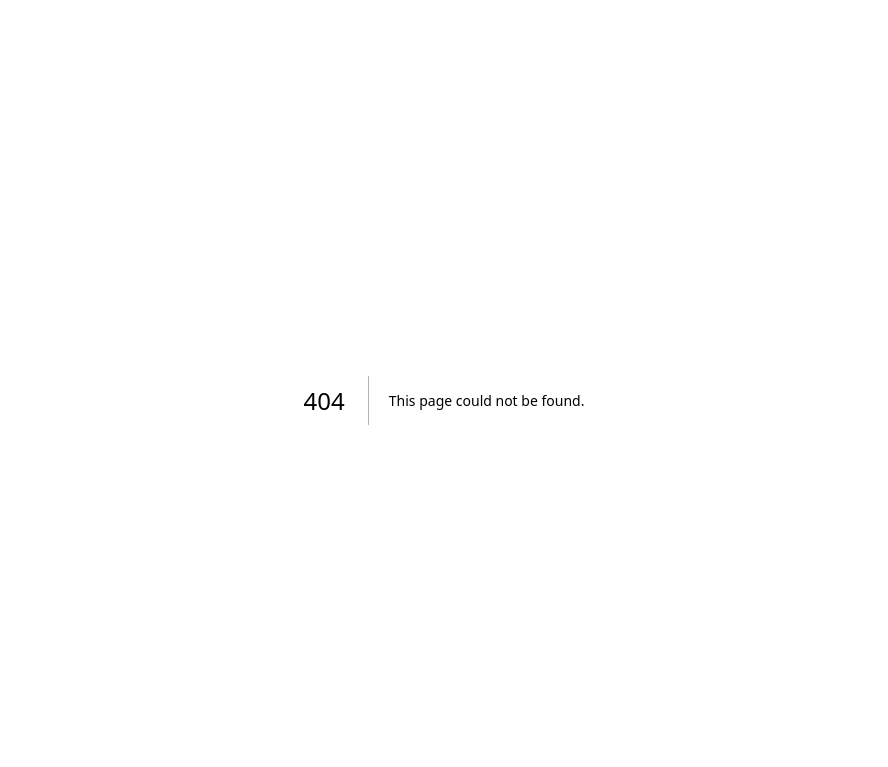
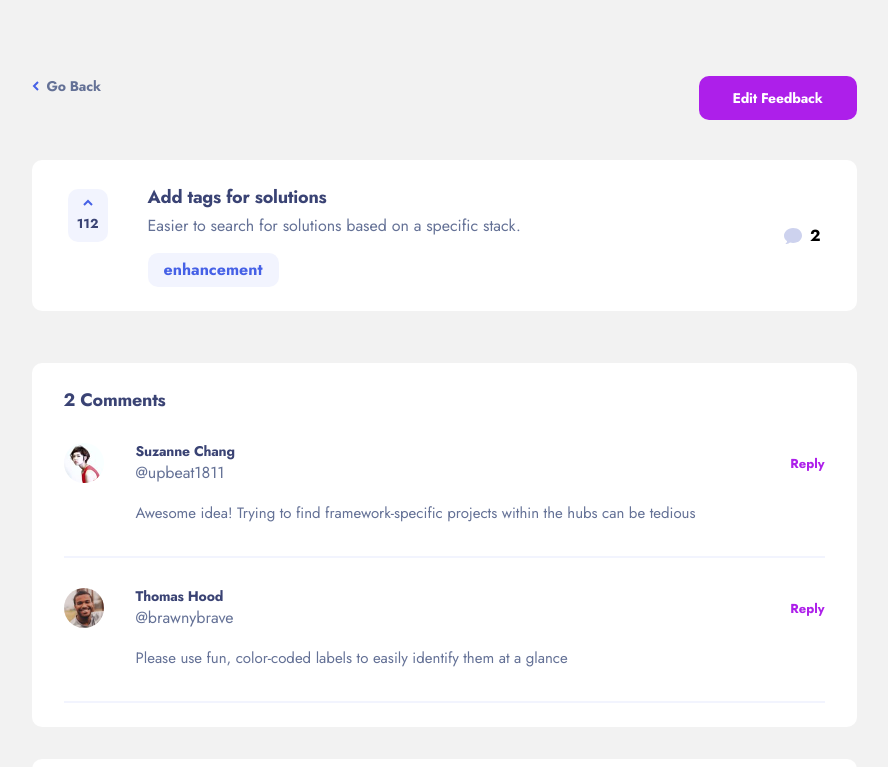
Before and after one commit to SandeebAdhikari/Product_FeedBack_App, a Next.js app: page /feedback_detail/1 in a window 1280 px wide. Before the commit this address had no page. Shown: the top 767 px of the page, without its empty margins (196-1084 px from the left). Built offline with nearby package versions, Linux system fonts and the light colour scheme.

Commit message:
data.json accessed for feedback_detail page

```diff
--- a/app/(root)/page.tsx
+++ b/app/(root)/page.tsx
@@ -1,13 +1,20 @@
 "use client";
 import FeedbackCard from "@/components/FeedbackCard";
 import data from "../../public/data/data.json";
+import { useRouter } from "next/navigation";
 
 export default function Home() {
+  const router = useRouter();
+
+  const handleFeedbackDetail = (id: number) => {
+    router.push(`/feedback_detail/${id}`);
+  };
+
   return (
     <div className="mt-6">
       {data.productRequests.map((request) => (
+        <div key={request.id} onClick={() => handleFeedbackDetail(request.id)}>
           <FeedbackCard
-          key={request.id}
             id={request.id}
             title={request.title}
             description={request.description}
@@ -16,6 +23,7 @@ export default function Home() {
             comments={request.comments?.length || 0}
             status={request.status}
           />
+        </div>
       ))}
     </div>
   );
--- /dev/null
+++ b/app/feedback_detail/[id]/page.tsx
@@ -0,0 +1,100 @@
+"use client";
+import { useParams } from "next/navigation";
+
+import FeedbackCard from "@/components/FeedbackCard";
+import CommentCard from "@/components/CommentCard";
+import GoBackButton from "@/components/GoBackButton";
+import ButtonFeedback from "@/components/ButtonFeedback";
+import data from "../../../public/data/data.json";
+import { useRouter } from "next/navigation";
+
+const FeedbackDetail = () => {
+  const { id } = useParams();
+  const router = useRouter();
+
+  const feedback = data.productRequests.find(
+    (request) => request.id === parseInt(id as string)
+  );
+
+  if (!feedback) {
+    return (
+      <div className="flex flex-col items-center mt-20">
+        <h1 className="text-h3 text-darkBlue font-bold">Feedback Not Found</h1>
+        <GoBackButton stroke="#4661E6" color="grayBlue" />
+      </div>
+    );
+  }
+  const handleGoBack = () => {
+    router.push("/");
+  };
+
+  return (
+    <div className="mt-[76px] flex flex-col items-center mx-[306px]">
+      <div className="flex w-full">
+        <div onClick={handleGoBack}>
+          <GoBackButton stroke="#4661E6" color="grayBlue" />
+        </div>
+
+        <div className="ml-auto">
+          <ButtonFeedback text="Edit Feedback" />
+        </div>
+      </div>
+
+      <div className="mt-10">
+        <FeedbackCard
+          id={feedback.id}
+          title={feedback.title}
+          description={feedback.description}
+          category={feedback.category}
+          upvotes={feedback.upvotes}
+          comments={feedback.comments?.length || 0}
+          status={feedback.status}
+        />
+      </div>
+
+      <div className="mt-8 flex flex-col bg-white w-full rounded-[10px] px-8 py-6">
+        <h1 className="text-h3 font-bold text-darkBlue">
+          {feedback.comments?.length || 0} Comments
+        </h1>
+        {feedback.comments &&
+          feedback.comments.map((comment) => (
+            <div key={comment.id}>
+              <CommentCard
+                userImage={comment.user.image}
+                name={comment.user.name}
+                username={`@${comment.user.username}`}
+                comment={comment.content}
+              />
+              {comment.replies &&
+                comment.replies.map((reply, index) => (
+                  <div key={index} className="pl-8">
+                    <CommentCard
+                      userImage={reply.user.image}
+                      name={reply.user.name}
+                      username={`@${reply.user.username}`}
+                      replyTo={`@${reply.replyingTo}`}
+                      comment={reply.content}
+                    />
+                  </div>
+                ))}
+              <hr className="mt-8 border-[1px] border-lightBlue" />
+            </div>
+          ))}
+      </div>
+
+      <div className="mt-8 w-full px-8 h-[246px] bg-white rounded-[10px] mb-[129px]">
+        <h1 className="mt-6 text-h1 text-darkBlue font-bold">Add Comment</h1>
+        <textarea
+          className="mt-6 w-full h-[80px] bg-lighterPeach rounded-[10px] px-6 py-4"
+          placeholder="Type your comment here"
+        />
+        <div className="flex w-full mt-4 items-center justify-between">
+          <h1 className="text-body2 text-grayBlue">250 characters left</h1>
+          <ButtonFeedback text="Post Comment" />
+        </div>
+      </div>
+    </div>
+  );
+};
+
+export default FeedbackDetail;
--- a/app/feedback_detail/page.tsx
+++ /dev/null
@@ -1,77 +0,0 @@
-import ButtonFeedback from "@/components/ButtonFeedback";
-import FeedbackCard from "@/components/FeedbackCard";
-import CommentCard from "@/components/CommentCard";
-
-import UserImage1 from "@/public/assets/user-images/image-elijah.jpg";
-import UserImage2 from "@/public/assets/user-images/image-james.jpg";
-import UserImage3 from "@/public/assets/user-images/image-anne.jpg";
-import UserImage4 from "@/public/assets/user-images/image-ryan.jpg";
-import React from "react";
-import GoBackButton from "@/components/GoBackButton";
-
-const page = () => {
-  return (
-    <div className="mt-[76px] flex flex-col items-center mx-[306px]">
-      <div className="flex w-full">
-        <GoBackButton stroke="#4661E6" color="grayBlue" />
-        <div className="ml-auto">
-          <ButtonFeedback text="Edit Feedback" />
-        </div>
-      </div>
-      <div className="mt-10">
-        <FeedbackCard />
-      </div>
-      <div className="mt-8 flex flex-col bg-white w-full rounded-[10px] px-8 py-6">
-        <h1 className="text-h3 font-bold text-darkBlue">4 Comments</h1>
-        <CommentCard
-          userImage={UserImage1}
-          name="Elijah Moss"
-          username="@hexagon.bestagon"
-          comment="Also, please allow styles to be applied based on system preferences. I would love to be able to browse Frontend Mentor in the evening after my device’s dark mode turns on without the bright background it currently has."
-        />
-        <hr className="mt-8 w-full" />
-        <CommentCard
-          userImage={UserImage2}
-          name="James Skinner"
-          username="@hummingbird1"
-          comment="Second this! I do a lot of late night coding and reading. Adding a dark theme can be great for preventing eye strain and the headaches that result. It’s also quite a trend with modern apps and apparently saves battery life."
-        />
-        <div className="flex w-full">
-          <div className="w-1 h-[267px] bg-gray-100 mt-6 ml-5" />
-
-          <div className="flex w-full">
-            <div className="pl-6 flex flex-col w-full">
-              <CommentCard
-                userImage={UserImage3}
-                name="Anne Valentine"
-                username="@annev1990"
-                replyTo="@hummingbird1"
-                comment="While waiting for dark mode, there are browser extensions that will also do the job. Search for 'dark theme' followed by your browser. There might be a need to turn off the extension for sites with naturally black backgrounds though."
-              />
-              <CommentCard
-                userImage={UserImage4}
-                name="Ryan Welles"
-                username="@voyager.344"
-                replyTo="@annev1990"
-                comment="Good point! Using any kind of style extension is great and can be highly customizable, like the ability to change contrast and brightness. I'd prefer not to use one of such extensions, however, for security and privacy reasons."
-              />
-            </div>
-          </div>
-        </div>
-      </div>
-      <div className="mt-8 w-full px-8 h-[246px] bg-white rounded-[10px] mb-[129px]">
-        <h1 className="mt-6 text-h1 text-darkBlue font-bold">Add Comment</h1>
-        <textarea
-          className="mt-6 w-full h-[80px] bg-lighterPeach rounded-[10px] px-6 py-4"
-          placeholder="Type your comment here"
-        />
-        <div className="flex w-full mt-4 items-center justify-between">
-          <h1 className="text-body2 text-grayBlue">250 characters left</h1>
-          <ButtonFeedback text="Post Comment" />
-        </div>
-      </div>
-    </div>
-  );
-};
-
-export default page;
--- a/components/FeedbackCard.tsx
+++ b/components/FeedbackCard.tsx
@@ -23,12 +23,7 @@ const FeedbackCard: React.FC<FeedbackCardProps> = ({
   comments,
   status,
 }) => {
-  const router = useRouter();
   const [isClicked, setIsClicked] = useState(false);
-
-  const handleFeedbackDetail = () => {
-    router.push(`/feedback_detail/${id}`);
-  };
 
   return (
     <div className="w-[825px] h-[151px] px-8 py-7 rounded-[10px] bg-white flex items-center justify-center hover:cursor-pointer mb-5">
@@ -71,10 +66,7 @@ const FeedbackCard: React.FC<FeedbackCardProps> = ({
           {category}
         </div>
       </div>
-      <div
-        className="flex items-center ml-[263px] gap-2"
-        onClick={handleFeedbackDetail}
-      >
+      <div className="flex items-center ml-[263px] gap-2">
         <Image src={Comment} alt="Comment Icon" width={18} height={16} />
         <h1 className="font-bold text-body1 ">{comments}</h1>
       </div>
--- a/components/GoBackButton.tsx
+++ b/components/GoBackButton.tsx
@@ -13,7 +13,8 @@ const GoBackButton: React.FC<GoBackButtonProps> = ({ stroke, color }) => {
   const pathname = usePathname();
 
   const handleGoBack = () => {
-    if (pathname === "/feedback_detail") {
+    const id = "someId";
+    if (pathname === `/feedback_detail/${id}`) {
       router.push("/");
     } else if (pathname === "/new_feedback") {
       router.push("/");
--- a/public/data/data.json
+++ b/public/data/data.json
@@ -1,6 +1,6 @@
 {
   "currentUser": {
-    "image": "./assets/user-images/image-zena.jpg",
+    "image": "/assets/user-images/image-zena.jpg",
     "name": "Zena Kelley",
     "username": "velvetround"
   },
@@ -17,7 +17,7 @@
           "id": 1,
           "content": "Awesome idea! Trying to find framework-specific projects within the hubs can be tedious",
           "user": {
-            "image": "./assets/user-images/image-suzanne.jpg",
+            "image": "/assets/user-images/image-suzanne.jpg",
             "name": "Suzanne Chang",
             "username": "upbeat1811"
           }
@@ -26,7 +26,7 @@
           "id": 2,
           "content": "Please use fun, color-coded labels to easily identify them at a glance",
           "user": {
-            "image": "./assets/user-images/image-thomas.jpg",
+            "image": "/assets/user-images/image-thomas.jpg",
             "name": "Thomas Hood",
             "username": "brawnybrave"
           }
@@ -45,7 +45,7 @@
           "id": 3,
           "content": "Also, please allow styles to be applied based on system preferences. I would love to be able to browse Frontend Mentor in the evening after my device’s dark mode turns on without the bright background it currently has.",
           "user": {
-            "image": "./assets/user-images/image-elijah.jpg",
+            "image": "/assets/user-images/image-elijah.jpg",
             "name": "Elijah Moss",
             "username": "hexagon.bestagon"
           }
@@ -54,7 +54,7 @@
           "id": 4,
           "content": "Second this! I do a lot of late night coding and reading. Adding a dark theme can be great for preventing eye strain and the headaches that result. It’s also quite a trend with modern apps and  apparently saves battery life.",
           "user": {
-            "image": "./assets/user-images/image-james.jpg",
+            "image": "/assets/user-images/image-james.jpg",
             "name": "James Skinner",
             "username": "hummingbird1"
           },
@@ -63,7 +63,7 @@
               "content": "While waiting for dark mode, there are browser extensions that will also do the job. Search for 'dark theme' followed by your browser. There might be a need to turn off the extension for sites with naturally black backgrounds though.",
               "replyingTo": "hummingbird1",
               "user": {
-                "image": "./assets/user-images/image-anne.jpg",
+                "image": "/assets/user-images/image-anne.jpg",
                 "name": "Anne Valentine",
                 "username": "annev1990"
               }
@@ -72,7 +72,7 @@
               "content": "Good point! Using any kind of style extension is great and can be highly customizable, like the ability to change contrast and brightness. I'd prefer not to use one of such extensions, however, for security and privacy reasons.",
               "replyingTo": "annev1990",
               "user": {
-                "image": "./assets/user-images/image-ryan.jpg",
+                "image": "/assets/user-images/image-ryan.jpg",
                 "name": "Ryan Welles",
                 "username": "voyager.344"
               }
@@ -93,7 +93,7 @@
           "id": 5,
           "content": "Much easier to get answers from devs who can relate, since they've either finished the challenge themselves or are in the middle of it.",
           "user": {
-            "image": "./assets/user-images/image-george.jpg",
+            "image": "/assets/user-images/image-george.jpg",
             "name": "George Partridge",
             "username": "soccerviewer8"
           }
@@ -112,7 +112,7 @@
           "id": 6,
           "content": "Right now, there is no ability to add images while giving feedback which isn't ideal because I have to use another app to show what I mean",
           "user": {
-            "image": "./assets/user-images/image-javier.jpg",
+            "image": "/assets/user-images/image-javier.jpg",
             "name": "Javier Pollard",
             "username": "warlikeduke"
           }
@@ -121,7 +121,7 @@
           "id": 7,
           "content": "Yes I'd like to see this as well. Sometimes I want to add a short video or gif to explain the site's behavior..",
           "user": {
-            "image": "./assets/user-images/image-roxanne.jpg",
+            "image": "/assets/user-images/image-roxanne.jpg",
             "name": "Roxanne Travis",
             "username": "peppersprime32"
           }
@@ -140,7 +140,7 @@
           "id": 8,
           "content": "I also want to be notified when devs I follow submit projects on FEM. Is in-app notification also in the pipeline?",
           "user": {
-            "image": "./assets/user-images/image-victoria.jpg",
+            "image": "/assets/user-images/image-victoria.jpg",
             "name": "Victoria Mejia",
             "username": "arlen_the_marlin"
           },
@@ -149,7 +149,7 @@
               "content": "Bumping this. It would be good to have a tab with a feed of people I follow so it's easy to see what challenges they’ve done lately. I learn a lot by reading good developers' code.",
               "replyingTo": "arlen_the_marlin",
               "user": {
-                "image": "./assets/user-images/image-zena.jpg",
+                "image": "/assets/user-images/image-zena.jpg",
                 "name": "Zena Kelley",
                 "username": "velvetround"
               }
@@ -160,7 +160,7 @@
           "id": 9,
           "content": "I've been saving the profile URLs of a few people and I check what they’ve been doing from time to time. Being able to follow them solves that",
           "user": {
-            "image": "./assets/user-images/image-jackson.jpg",
+            "image": "/assets/user-images/image-jackson.jpg",
             "name": "Jackson Barker",
             "username": "countryspirit"
           }
@@ -187,7 +187,7 @@
           "id": 10,
           "content": "This would be awesome! It would be so helpful to see an overview of my code in a way that makes it easy to spot where things could be improved.",
           "user": {
-            "image": "./assets/user-images/image-victoria.jpg",
+            "image": "/assets/user-images/image-victoria.jpg",
             "name": "Victoria Mejia",
             "username": "arlen_the_marlin"
           }
@@ -196,7 +196,7 @@
           "id": 11,
           "content": "Yeah, this would be really good. I'd love to see deeper insights into my code!",
           "user": {
-            "image": "./assets/user-images/image-jackson.jpg",
+            "image": "/assets/user-images/image-jackson.jpg",
             "name": "Jackson Barker",
             "username": "countryspirit"
           }
@@ -215,7 +215,7 @@
           "id": 12,
           "content": "Having a path through the challenges that I could follow would be brilliant! Sometimes I'm not sure which challenge would be the best next step to take. So this would help me navigate through them!",
           "user": {
-            "image": "./assets/user-images/image-george.jpg",
+            "image": "/assets/user-images/image-george.jpg",
             "name": "George Partridge",
             "username": "soccerviewer8"
           }
@@ -234,7 +234,7 @@
           "id": 13,
           "content": "I haven't built a portfolio site yet, so this would be really helpful. Might it also be possible to choose layout and colour themes?!",
           "user": {
-            "image": "./assets/user-images/image-ryan.jpg",
+            "image": "/assets/user-images/image-ryan.jpg",
             "name": "Ryan Welles",
             "username": "voyager.344"
           }
@@ -253,7 +253,7 @@
           "id": 14,
           "content": "This would be great! At the moment, I'm just starting challenges in order to save them. But this means the My Challenges section is overflowing with projects and is hard to manage. Being able to bookmark challenges would be really helpful.",
           "user": {
-            "image": "./assets/user-images/image-suzanne.jpg",
+            "image": "/assets/user-images/image-suzanne.jpg",
             "name": "Suzanne Chang",
             "username": "upbeat1811"
           }
@@ -280,7 +280,7 @@
           "id": 15,
           "content": "I'd love to see this! It always makes me so happy to see little details like these on websites.",
           "user": {
-            "image": "./assets/user-images/image-victoria.jpg",
+            "image": "/assets/user-images/image-victoria.jpg",
             "name": "Victoria Mejia",
             "username": "arlen_the_marlin"
           },
@@ -289,7 +289,7 @@
               "content": "Me too! I'd also love to see celebrations at specific points as well. It would help people take a moment to celebrate their achievements!",
               "replyingTo": "arlen_the_marlin",
               "user": {
-                "image": "./assets/user-images/image-suzanne.jpg",
+                "image": "/assets/user-images/image-suzanne.jpg",
                 "name": "Suzanne Chang",
                 "username": "upbeat1811"
               }
```
Lines whose indentation alone changed are shown as unchanged.
